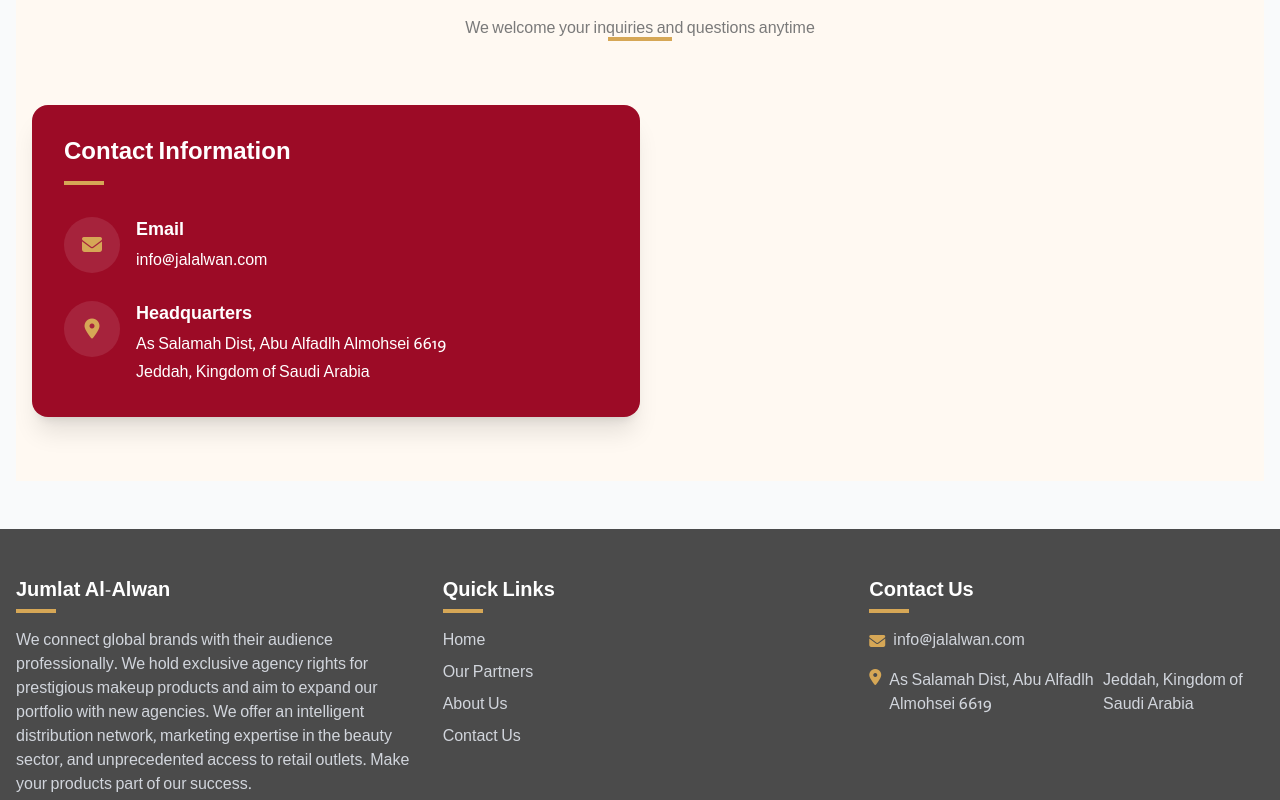
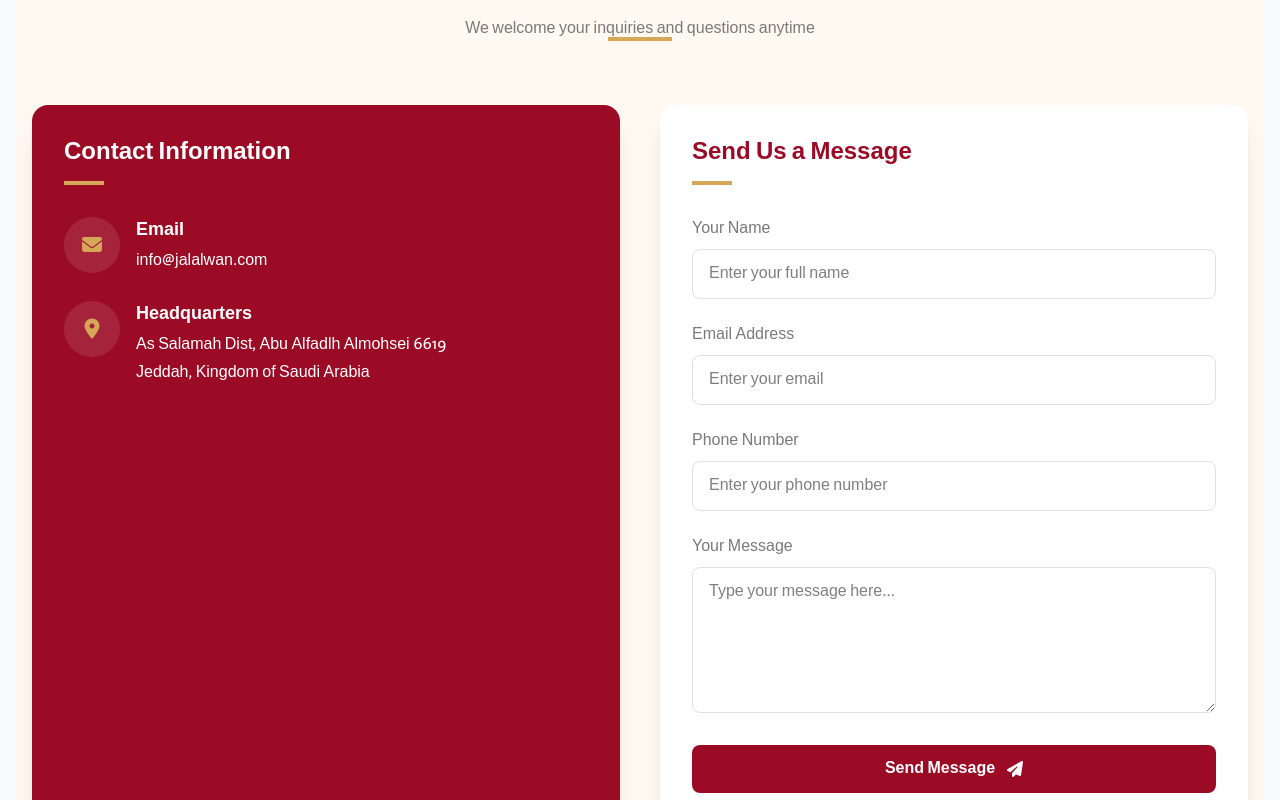
Before and after one commit to DEXAL-ye/jalalwan, a Vue app: page / in a window 1280 px wide. Shown: the part 4480-5280 px from the top of the page. Built offline with nearby package versions, Linux system fonts and the light colour scheme.

Commit message:
send conact fake

```diff
--- a/src/components/Shared/Contact.vue
+++ b/src/components/Shared/Contact.vue
@@ -1,6 +1,43 @@
 <script setup lang="ts">
 import { useI18n } from 'vue-i18n'
+import { ref, reactive } from 'vue'
+
 const { t, locale } = useI18n()
+
+// Form data and state
+const formData = reactive({
+    name: '',
+    email: '',
+    phone: '',
+    message: ''
+})
+
+const submissionStatus = ref<string | null>(null)
+const isSubmitting = ref(false)
+
+const submitForm = () => {
+    isSubmitting.value = true
+
+    // Simulate form submission (in real app, use axios or fetch)
+    setTimeout(() => {
+        const isSuccess = Math.random() > 0.2
+        submissionStatus.value = isSuccess ? 'success' : 'error'
+        isSubmitting.value = false
+
+        if (isSuccess) {
+            // Reset form on success
+            formData.name = ''
+            formData.email = ''
+            formData.phone = ''
+            formData.message = ''
+
+            // Clear status after 5 seconds
+            setTimeout(() => {
+                submissionStatus.value = null
+            }, 5000)
+        }
+    }, 1500)
+}
 </script>
 
 <template>
@@ -26,24 +63,6 @@
                     </h3>
 
                     <div class="space-y-7">
-
-                        <!-- <div class="flex items-start">
-                            <div
-                                class="w-14 h-14 rounded-full bg-white/10 flex items-center justify-center mr-4 flex-shrink-0">
-                                <i class="fas fa-phone-alt text-[#D6A756] text-xl"></i>
-                            </div>
-                            <div>
-                                <h4 class="font-bold text-lg">{{ t('contact.phone_label') }}</h4>
-                                <p class="mt-1">
-                                    <a href="https://wa.me/+9665505651446" target="_blank"
-                                        class="hover:underline transition-all  duration-300 hover:text-[#D6A756]"
-                                        dir="ltr">
-                                        +9665505651446
-                                    </a>
-                                </p>
-                            </div>
-                        </div> -->
-
                         <!-- Email with mailto link -->
                         <div class="flex items-start">
                             <div
@@ -71,43 +90,91 @@
                                 <h4 class="font-bold text-lg">{{ t('contact.address_label') }}</h4>
                                 <p class="mt-1">{{ t('contact.address_line1') }}</p>
                                 <p class="mt-1">{{ t('contact.address_line2') }}</p>
-                                <!-- <p class="mt-1">{{ t('contact.address_line3') }}</p> -->
                             </div>
                         </div>
-
-                        <!-- Commercial Registration -->
-                        <!-- <div class="flex items-start">
-                            <div
-                                class="w-14 h-14 rounded-full bg-white/10 flex items-center justify-center mr-4 flex-shrink-0">
-                                <i class="fas fa-file-alt text-[#D6A756] text-xl"></i>
-                            </div>
-                            <div>
-                                <h4 class="font-bold text-lg">{{ t('contact.cr_label') }}</h4>
-                                <p class="mt-1">{{ t('contact.cr_value') }}</p>
-                            </div>
-                        </div> -->
                     </div>
                 </div>
 
-                <!-- Map Section -->
-                <!-- <div class="w-full lg:w-1/2 rounded-2xl overflow-hidden shadow-xl relative">
-                    <div class="h-full">
-                        <iframe
-                            src="https://www.google.com/maps/embed?pb=!1m18!1m12!1m3!1d3710.444062526807!2d39.18273831541619!3d21.56826177482348!2m3!1f0!2f0!3f0!3m2!1i1024!2i768!4f13.1!3m3!1m2!1s0x15c3d06eb0eada53%3A0xa265b30c08915e0f!2z2KfZhNmF2LnZhdiv2Kog2KfZhNiv2YjZhdin2YU!5e0!3m2!1sen!2ssa!4v1658322347658!5m2!1sen!2ssa"
-                            class="w-full h-full min-h-[500px] border-0" loading="lazy"
-                            referrerpolicy="no-referrer-when-downgrade">
-                        </iframe>
+                <!-- Contact Form Section -->
+                <div class="w-full lg:w-1/2 bg-white rounded-2xl p-8 shadow-xl">
+                    <h3 class="text-2xl font-bold mb-8 relative pb-4 text-[#9C0B26]">
+                        {{ t('contact.form_title') }}
+                        <div class="absolute bottom-0 w-10 h-1 bg-[#D6A756]"
+                            :class="locale === 'ar' ? 'right-0' : 'left-0'"></div>
+                    </h3>
 
-                        <div class="absolute bottom-4 right-4 bg-white rounded-lg shadow-md py-2 px-4">
-                            <a href="https://www.google.com/maps/place/JESA6619,+6619+Abu+Al+Fadl+Al+Mouhsi,+2603,+As+Salamah+District,+Jeddah+23436,+Saudi+Arabia/@21.5802697,39.1470876,18z/data=!3m1!4b1!4m10!1m2!2m1!1z2K3ZiiDYp9mE2LPZhNin2YXYqSAtINij2KjZiCDYp9mE2YHYttmEINin2YTZhdit2LPZiiA2NjE5INis2K_YqSDYjDIzNDM2INin2YTZhdmF2YTZg9ipINin2YTYudix2KjZitipINin2YTYs9i52YjYr9mK2Kkg4oCTINmH2KfYqtmBIDAwOTY2NTA1MTQ0NiDYsy7YqiA0MDMwNTk1MzM4!3m6!1s0x15c3da848293561b:0x3e8c805069fa976e!8m2!3d21.5802697!4d39.1490991!15sCqIB2K3ZiiDYp9mE2LPZhNin2YXYqSAtINij2KjZiCDYp9mE2YHYttmEINin2YTZhdit2LPZiiA2NjE5INis2K_YqSDYjDIzNDM2INin2YTZhdmF2YTZg9ipINin2YTYudix2KjZitipINin2YTYs9i52YjYr9mK2Kkg4oCTINmH2KfYqtmBIDAwOTY2NTA1MTQ0NiDYsy7YqiA0MDMwNTk1MzM4kgERY29tcG91bmRfYnVpbGRpbmfgAQA!16s%2Fg%2F11k6bby4xc?entry=ttu&g_ep=EgoyMDI1MDYyOS4wIKXMDSoASAFQAw%3D%3D"
-                                target="_blank"
-                                class="text-[#9C0B26] font-bold flex items-center hover:text-[#D6A756] transition-colors">
-                                <i class="fas fa-directions mr-2"></i>
-                                {{ t('contact.directions') }}
-                            </a>
+                    <form @submit.prevent="submitForm" class="space-y-6">
+                        <!-- Name Field -->
+                        <div>
+                            <label class="block text-[#7A7A7A] font-medium mb-2">
+                                {{ t('contact.form_name') }}
+                            </label>
+                            <input type="text" v-model="formData.name" required
+                                class="w-full px-4 py-3 rounded-lg border border-[#e0e0e0] focus:outline-none focus:ring-2 focus:ring-[#9C0B26]/50 focus:border-[#9C0B26] transition-all"
+                                :placeholder="t('contact.form_name_placeholder')">
+                        </div>
+
+                        <!-- Email Field -->
+                        <div>
+                            <label class="block text-[#7A7A7A] font-medium mb-2">
+                                {{ t('contact.form_email') }}
+                            </label>
+                            <input type="email" v-model="formData.email" required
+                                class="w-full px-4 py-3 rounded-lg border border-[#e0e0e0] focus:outline-none focus:ring-2 focus:ring-[#9C0B26]/50 focus:border-[#9C0B26] transition-all"
+                                :placeholder="t('contact.form_email_placeholder')">
+                        </div>
+
+                        <!-- Phone Field -->
+                        <div>
+                            <label class="block text-[#7A7A7A] font-medium mb-2">
+                                {{ t('contact.form_phone') }}
+                            </label>
+                            <input type="tel" v-model="formData.phone" required
+                                class="w-full px-4 py-3 rounded-lg border border-[#e0e0e0] focus:outline-none focus:ring-2 focus:ring-[#9C0B26]/50 focus:border-[#9C0B26] transition-all"
+                                :placeholder="t('contact.form_phone_placeholder')">
+                        </div>
+
+                        <!-- Message Field -->
+                        <div>
+                            <label class="block text-[#7A7A7A] font-medium mb-2">
+                                {{ t('contact.form_message') }}
+                            </label>
+                            <textarea v-model="formData.message" required rows="5"
+                                class="w-full px-4 py-3 rounded-lg border border-[#e0e0e0] focus:outline-none focus:ring-2 focus:ring-[#9C0B26]/50 focus:border-[#9C0B26] transition-all"
+                                :placeholder="t('contact.form_message_placeholder')"></textarea>
+                        </div>
+
+                        <!-- Submit Button -->
+                        <button type="submit" :disabled="isSubmitting"
+                            class="w-full bg-[#9C0B26] hover:bg-[#800920] text-white font-bold py-3 px-4 rounded-lg transition-all duration-300 flex items-center justify-center"
+                            :class="isSubmitting ? 'opacity-70 cursor-not-allowed' : 'hover:shadow-lg'">
+
+                            <span v-if="!isSubmitting">{{ t('contact.form_button') }}</span>
+                            <span v-else>{{ t('contact.form_sending') }}</span>
+
+                            <i class="fas ml-3" :class="isSubmitting ? 'fa-spinner fa-spin' : 'fa-paper-plane'"></i>
+                        </button>
+                    </form>
+
+                    <!-- Submission Status Messages -->
+                    <div v-if="submissionStatus === 'success'"
+                        class="mt-6 p-4 bg-green-50 text-green-700 rounded-lg flex items-start">
+                        <i class="fas fa-check-circle mt-1 mr-3 text-green-600"></i>
+                        <div>
+                            <p class="font-medium">{{ t('contact.form_success') }}</p>
+                            <p class="text-sm mt-1">{{ t('contact.form_success_note') }}</p>
                         </div>
                     </div>
-                </div> -->
+
+                    <div v-else-if="submissionStatus === 'error'"
+                        class="mt-6 p-4 bg-red-50 text-red-700 rounded-lg flex items-start">
+                        <i class="fas fa-exclamation-circle mt-1 mr-3 text-red-600"></i>
+                        <div>
+                            <p class="font-medium">{{ t('contact.form_error') }}</p>
+                            <p class="text-sm mt-1">{{ t('contact.form_error_note') }}</p>
+                        </div>
+                    </div>
+                </div>
             </div>
         </div>
     </div>
--- a/src/locales/ar.json
+++ b/src/locales/ar.json
@@ -133,7 +133,22 @@
         "cr_label": "السجل التجاري",
         "cr_value": "4030061641",
         "follow_us": "تابعنا",
-        "directions": "اتبع الإرشادات"
+        "directions": "اتبع الإرشادات",
+        "form_title": "أرسل لنا رسالة",
+        "form_name": "اسمك",
+        "form_name_placeholder": "أدخل اسمك الكامل",
+        "form_email": "البريد الإلكتروني",
+        "form_email_placeholder": "أدخل بريدك الإلكتروني",
+        "form_phone": "رقم الهاتف",
+        "form_phone_placeholder": "أدخل رقم هاتفك",
+        "form_message": "رسالتك",
+        "form_message_placeholder": "اكتب رسالتك هنا...",
+        "form_button": "إرسال الرسالة",
+        "form_sending": "جاري الإرسال...",
+        "form_success": "تم إرسال الرسالة بنجاح!",
+        "form_success_note": "سنتواصل معك في أقرب وقت ممكن.",
+        "form_error": "فشل الإرسال",
+        "form_error_note": "يرجى المحاولة مرة أخرى أو الاتصال بنا مباشرة."
     },
     "footer": {
         "description": "شركة رائدة في مجالها، تقدم حلولاً مبتكرة وخدمات عالية الجودة لعملائها في المملكة العربية السعودية والمنطقة.",
--- a/src/locales/en.json
+++ b/src/locales/en.json
@@ -131,7 +131,22 @@
         "cr_label": "Commercial Registration",
         "cr_value": "4030061641",
         "follow_us": "Follow Us",
-        "directions": "Get Directions"
+        "directions": "Get Directions",
+"form_title": "Send Us a Message",
+"form_name": "Your Name",
+"form_name_placeholder": "Enter your full name",
+"form_email": "Email Address",
+"form_email_placeholder": "Enter your email",
+"form_phone": "Phone Number",
+"form_phone_placeholder": "Enter your phone number",
+"form_message": "Your Message",
+"form_message_placeholder": "Type your message here...",
+"form_button": "Send Message",
+"form_sending": "Sending...",
+"form_success": "Message Sent Successfully!",
+"form_success_note": "We'll get back to you as soon as possible.",
+"form_error": "Sending Failed",
+"form_error_note": "Please try again or contact us directly."
     },
     "footer": {
     "quick_links": "Quick Links",
```
